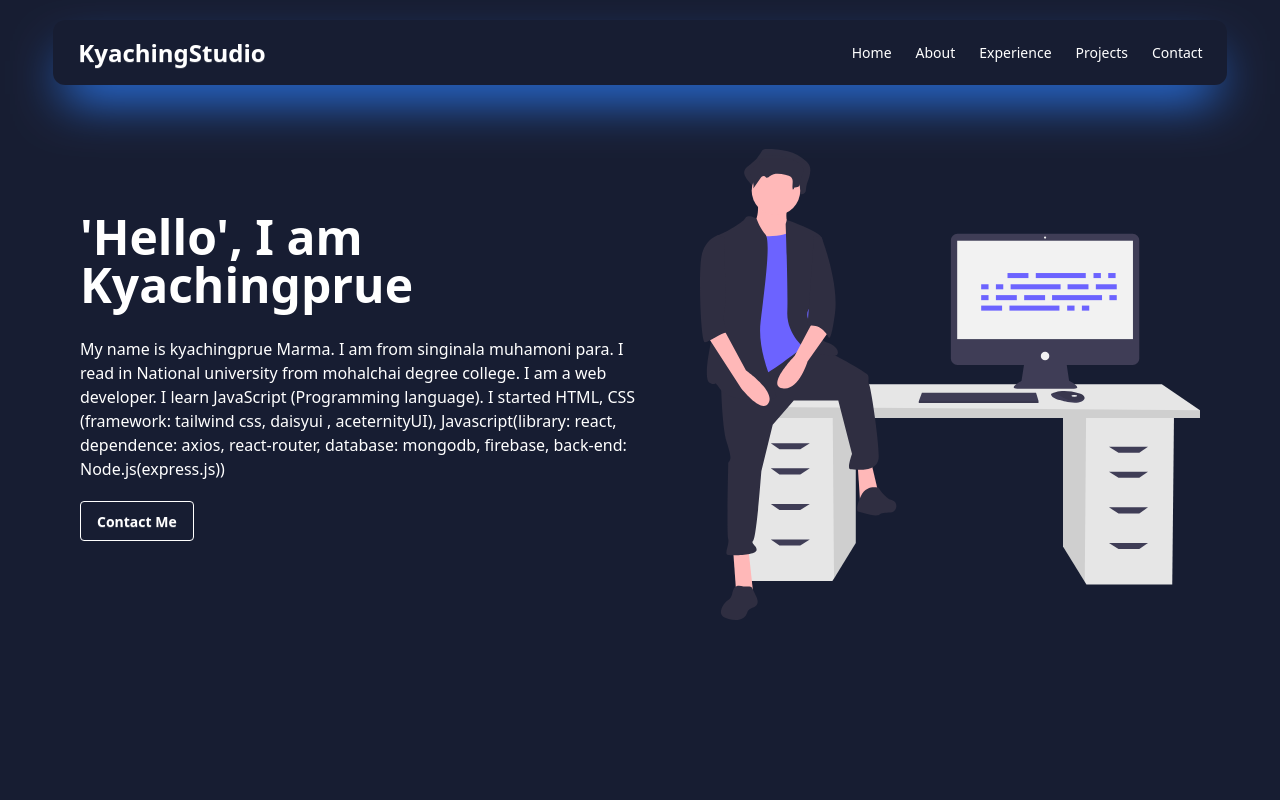
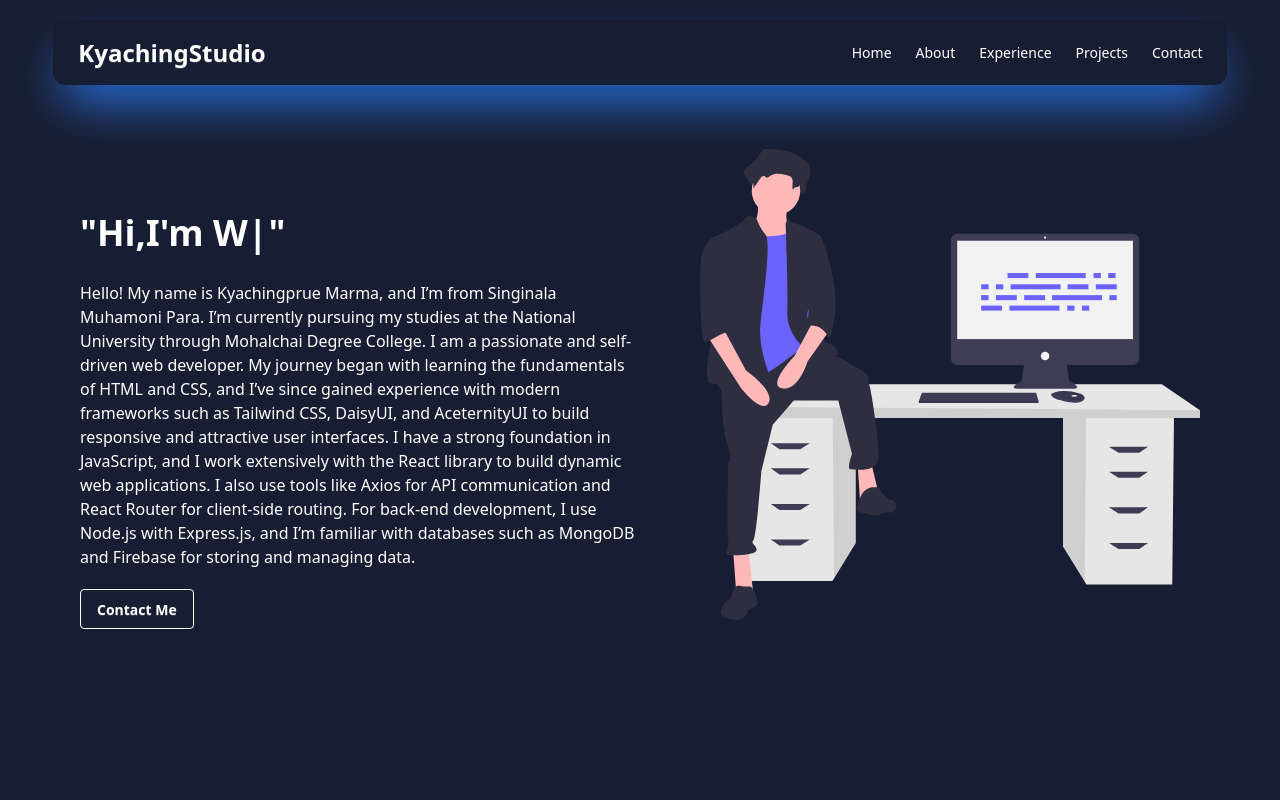
Before and after one commit to kyachingprue/my-portfolio-website, a React (Vite) app: page / in a window 1280 px wide. Shown: the top 800 px of the page. Built offline with nearby package versions, Linux system fonts and the light colour scheme.

Commit message:
final commitment

```diff
--- a/src/components/About/About.jsx
+++ b/src/components/About/About.jsx
@@ -3,9 +3,9 @@ import aboutImg from '../../assets/icons/about_images.svg'
 
 const About = () => {
   return (
-    <div>
+    <div id='About'>
       <h2 className='text-xl md:text-3xl font-semibold text-white text-center pb-4 md:pb-8'>---------- About ----------</h2>
-      <div id='About' className="text-white md:flex overflow-hidden items-center md:flex-wrap md:justify-center bg-black shadow-xl mx-0 md:mx-20 bg-opacity-30 rounded-lg p-12">
+      <div className="text-white md:flex overflow-hidden items-center md:flex-wrap md:justify-center bg-black shadow-xl mx-0 md:mx-20 bg-opacity-30 rounded-lg p-12">
         <div>
           <div className="md:flex flex-wrap flex-col md:flex-row items-center">
             <img className="md:h-80 md:pr-8" src={aboutImg} alt="about page images" />
--- a/src/components/Experience/Experience.jsx
+++ b/src/components/Experience/Experience.jsx
@@ -6,9 +6,9 @@ import { SiAxios, SiDaisyui, SiExpress, SiMongodb, SiReactrouter, SiVite } from
 
 const Experience = () => {
   return (
-    <div className="p-10 md:p-24">
+    <div id="Experience" className="p-10 md:p-24">
       <h2 className="text-xl pb-5 md:text-3xl front-semibold text-center text-white">---------- Experience ----------</h2>
-      <div id="Experience" className="flex flex-wrap items-center justify-around">
+      <div className="flex flex-wrap items-center justify-around">
         <div className="flex flex-wrap md:w-3/5 mx-auto gap-8 md:p-12 py-10">
           <span className="p-3 bg-zinc-950 flex mx-auto items-center rounded-2xl">
             <FaHtml5 color='#ff5733' size={50} />
--- a/src/components/Home/Home.jsx
+++ b/src/components/Home/Home.jsx
@@ -1,11 +1,20 @@
 import coverImg from "../../assets/icons/undraw_feeling-proud_tdos.svg"
+import TextChange from "../TextChange";
 
 const Home = () => {
   return (
     <div id="Home" className='text-white md:flex w-full justify-between min-h-screen items-start p-10 md:p-20'>
       <div className='md:w-2/4 md:pt-10'>
-        <h1 className='text-2xl md:text-5xl py-4 md:py-7 font-bold'>'Hello', I am Kyachingprue </h1>
-        <p>My name is kyachingprue Marma. I am from singinala muhamoni para. I read in National university from mohalchai degree college. I am a web developer. I learn JavaScript (Programming language). I started HTML, CSS (framework: tailwind css, daisyui , aceternityUI), Javascript(library: react, dependence: axios, react-router, database: mongodb, firebase, back-end: Node.js(express.js))</p>
+        <h1 className='text-2xl md:text-4xl flex items-center py-4 md:py-7 font-semibold'>
+          "Hi,<TextChange />"
+        </h1>
+        <p>Hello! My name is Kyachingprue Marma, and I’m from Singinala Muhamoni Para. I’m currently pursuing my studies at the National University through Mohalchai Degree College.
+
+          I am a passionate and self-driven web developer. My journey began with learning the fundamentals of HTML and CSS, and I’ve since gained experience with modern frameworks such as Tailwind CSS, DaisyUI, and AceternityUI to build responsive and attractive user interfaces.
+
+          I have a strong foundation in JavaScript, and I work extensively with the React library to build dynamic web applications. I also use tools like Axios for API communication and React Router for client-side routing.
+
+          For back-end development, I use Node.js with Express.js, and I’m familiar with databases such as MongoDB and Firebase for storing and managing data.</p>
         <button className='btn btn-outline mt-5 md:md-10'>Contact Me</button>
       </div>
       <div className="ml-5 md:w-[500px] mt-10 md:mt-1 ">
--- a/src/components/Navbar/Navbar.jsx
+++ b/src/components/Navbar/Navbar.jsx
@@ -7,7 +7,7 @@ const Navbar = () => {
     <li><a href="#About">About</a></li>
     <li><a href="#Experience">Experience</a></li>
     <li><a href="#Projects">Projects</a></li>
-    <li><a href="#Contact">Contact</a></li>
+    <li><a href="#Footer">Contact</a></li>
   </div>
   return (
     <div className="mx-auto w-11/12">
--- /dev/null
+++ b/src/components/TextChange.jsx
@@ -0,0 +1,41 @@
+import React, { useEffect, useMemo, useState } from 'react';
+
+const TextChange = () => {
+  const texts = useMemo(() =>
+    ["I'm Kachingprue Marma",
+      "I'm Coder",
+      "I'm Programmer",
+      "I'm Web Developer",
+      "I'm Full-stack Developer",
+      "I'm Software Developer"], []);
+
+  const [currentText, setCurrentText] = useState("");
+  const [endValue, setEndValue] = useState(0);
+  const [isForward, setIsForward] = useState(true);
+  const [index, setIndex] = useState(0);
+
+  useEffect(() => {
+    const intervalId = setInterval(() => {
+      setCurrentText(texts[index].substring(0, endValue));
+      if (isForward) {
+        setEndValue((prev) => prev + 1);
+      } else {
+        setEndValue((prev) => prev - 1);
+      }
+      if (endValue > texts[index].length + 10) {
+        setIsForward(false)
+      }
+      if (endValue < 2.1) {
+        setIsForward(true)
+        setIndex((prev) => (prev + 1) % texts.length)
+      }
+    }, 50)
+    return () => clearInterval(intervalId);
+  }, [endValue, isForward, index, texts])
+  return (
+    <div className='transition ease duration-300'>{currentText}
+      <span className="blinking-cursor">|</span>
+    </div>)
+};
+
+export default TextChange;
--- a/src/index.css
+++ b/src/index.css
@@ -1,2 +1,19 @@
 @import 'tailwindcss';
 @plugin "daisyui";
+
+* {
+  scroll-behavior: smooth;
+}
+
+.blinking-cursor {
+  display: inline-block;
+  width: 1ch;
+  animation: blink 1s steps(2, start) infinite;
+  color: white;
+}
+
+@keyframes blink {
+  to {
+    visibility: hidden;
+  }
+}
```
